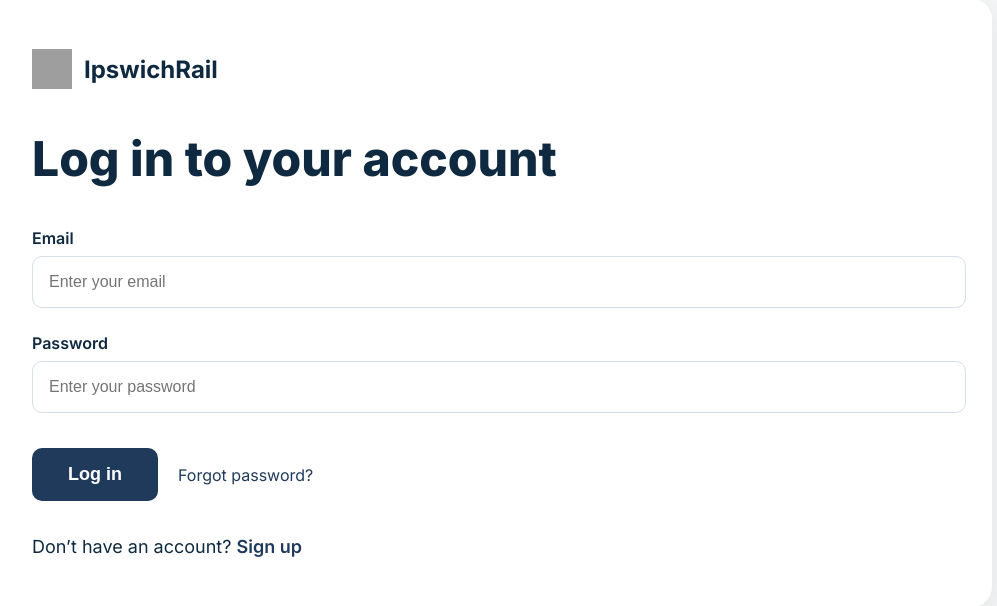
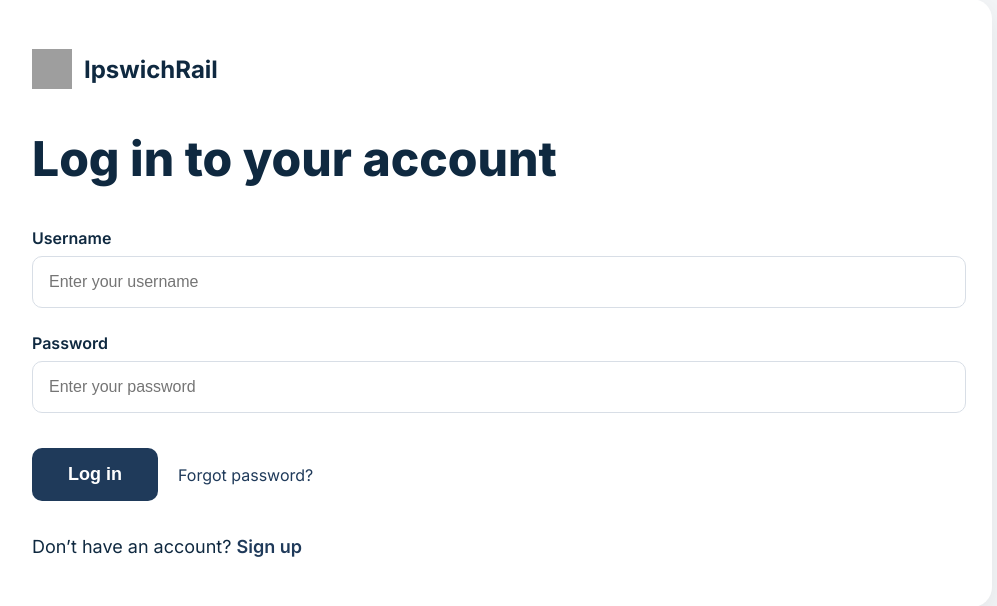
Before and after one commit to alexlewington1/IpswichRail_Assignment_1, a Django app: page /login/ in a window 1280 px wide. Shown: the part 97-703 px from the top of the page, without its empty margins (158-1155 px from the left). Run offline with Django 5.2, Linux system fonts and the light colour scheme; grey boxes are pictures that could not be loaded.

Commit message:
updated sign in page

```diff
--- a/TrainBooking/templates/login.html
+++ b/TrainBooking/templates/login.html
@@ -121,8 +121,8 @@
     <h2>Log in to your account</h2>
 
     <form>
-      <label for="email">Email</label>
-      <input id="email" class="input" type="email" placeholder="Enter your email">
+      <label for="email">Username</label>
+      <input id="email" class="input" type="email" placeholder="Enter your username">
 
       <label for="password">Password</label>
       <input id="password" class="input" type="password" placeholder="Enter your password">
```
